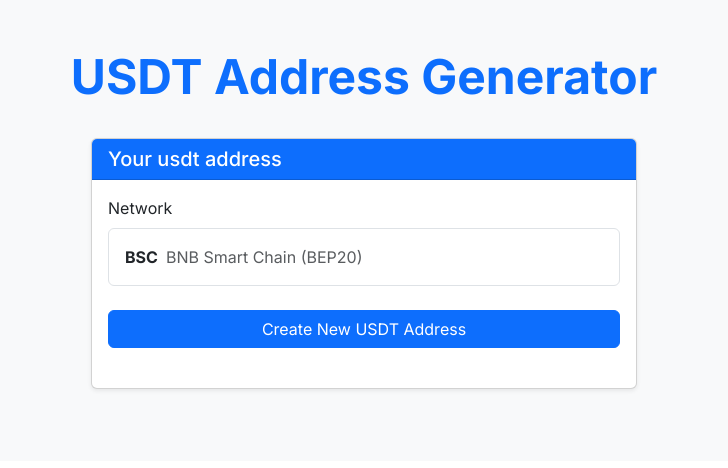
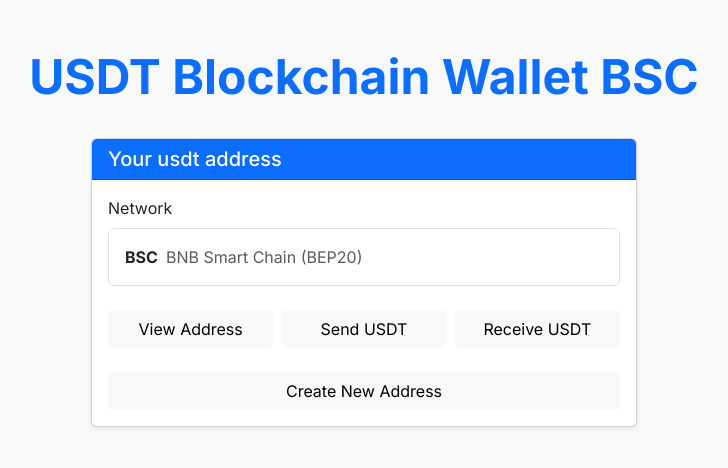
Before and after one commit to nguyenvanhuan243/nextjs-usdt-tool, a Next.js app: page / in a window 1280 px wide. Shown: the top 468 px of the page, without its empty margins (276-1004 px from the left). Built offline with nearby package versions, Linux system fonts and the light colour scheme.

Commit message:
Improve tool

```diff
--- a/app/components/UsdtAddressForm.tsx
+++ b/app/components/UsdtAddressForm.tsx
@@ -3,7 +3,9 @@
 import { useState } from 'react';
 import axios from 'axios';
 import { QRCodeSVG } from 'qrcode.react';
-import { Card, Button, Form, Alert, Container, Row, Col } from 'react-bootstrap';
+import { Card, Button, Form, Alert, Row, Col } from 'react-bootstrap';
+import { ToastContainer, toast } from 'react-toastify';
+import 'react-toastify/dist/ReactToastify.css';
 
 interface UsdtAddressFormProps {
   formTitle: string;
@@ -14,6 +16,7 @@
   const [loading, setLoading] = useState<boolean>(false);
   const [error, setError] = useState<string>('');
   const [copied, setCopied] = useState<boolean>(false);
+  const [currentTab, setCurrentTab] = useState<string>('');
 
   const renderUsdtLogo = () => {
     return (
@@ -26,12 +29,193 @@
     );
   };
 
+  const renderCurrentForm = () => {
+    if (currentTab === 'create') {
+      return (
+        <>
+          {/* Address Display */}
+          < Form.Group className="mb-4" >
+            <Form.Label>
+              Deposit Address <span className="text-danger">*</span>
+            </Form.Label>
+            <div className="border rounded p-3">
+              <div className="d-flex justify-content-between align-items-center">
+                <div className="text-break">{address}</div>
+                <Button
+                  variant="outline-primary"
+                  size="sm"
+                  onClick={handleCopyAddress}
+                  className="ms-2"
+                >
+                  {copied ? 'Copied!' : 'Copy'}
+                </Button>
+              </div>
+            </div>
+          </Form.Group >
+
+          {/* QR Code */}
+          < div className="text-center mb-4" >
+            <div className="position-relative d-inline-block">
+              <QRCodeSVG
+                value={address}
+                size={192}
+                level="L"
+                includeMargin={false}
+              />
+              <div className="position-absolute top-50 start-50 translate-middle">
+                <div className="bg-white rounded-circle p-2 shadow-sm">
+                  {renderUsdtLogo()}
+                </div>
+              </div>
+            </div>
+          </div >
+
+          {/* Minimum Deposit */}
+          < div className="d-flex justify-content-between mb-4" >
+            <span className="text-muted">Minimum Deposit</span>
+            <strong>0.1 USDT</strong>
+          </div >
+
+          {/* Notice */}
+          < Alert variant="warning" >
+            <strong>Notice</strong>
+            <ul className="mb-0 mt-2">
+              <li>
+                Minimum deposit amount is <strong>0.1 USDT</strong>. Deposits below
+                this amount will not be credited and cannot be refunded.
+              </li>
+            </ul>
+          </Alert >
+        </>
+      );
+    }
+    if (currentTab === 'send') {
+      return (
+        <>
+          {/* Address Display */}
+          < Form.Group className="mb-4" >
+            <Form.Label>
+              Deposit Address <span className="text-danger">*</span>
+            </Form.Label>
+            <div className="border rounded p-3">
+              <div className="d-flex justify-content-between align-items-center">
+                <div className="text-break">{address}</div>
+                <Button
+                  variant="outline-primary"
+                  size="sm"
+                  onClick={handleCopyAddress}
+                  className="ms-2"
+                >
+                  {copied ? 'Copied!' : 'Copy'}
+                </Button>
+              </div>
+            </div>
+          </Form.Group >
+
+          {/* QR Code */}
+          < div className="text-center mb-4" >
+            <div className="position-relative d-inline-block">
+              <QRCodeSVG
+                value={address}
+                size={192}
+                level="L"
+                includeMargin={false}
+              />
+              <div className="position-absolute top-50 start-50 translate-middle">
+                <div className="bg-white rounded-circle p-2 shadow-sm">
+                  {renderUsdtLogo()}
+                </div>
+              </div>
+            </div>
+          </div >
+
+          {/* Minimum Deposit */}
+          < div className="d-flex justify-content-between mb-4" >
+            <span className="text-muted">Minimum Deposit</span>
+            <strong>0.1 USDT</strong>
+          </div >
+
+          {/* Notice */}
+          < Alert variant="warning" >
+            <strong>Notice</strong>
+            <ul className="mb-0 mt-2">
+              <li>
+                Minimum deposit amount is <strong>0.1 USDT</strong>. Deposits below
+                this amount will not be credited and cannot be refunded.
+              </li>
+            </ul>
+          </Alert >
+        </>
+      );
+    }
+    if (currentTab === 'receive') {
+      return (
+        <>
+          {/* Address Display */}
+          < Form.Group className="mb-4" >
+            <Form.Label>
+              Deposit Address <span className="text-danger">*</span>
+            </Form.Label>
+            <div className="border rounded p-3">
+              <div className="d-flex justify-content-between align-items-center">
+                <div className="text-break">{address}</div>
+                <Button
+                  variant="outline-primary"
+                  size="sm"
+                  onClick={handleCopyAddress}
+                  className="ms-2"
+                >
+                  {copied ? 'Copied!' : 'Copy'}
+                </Button>
+              </div>
+            </div>
+          </Form.Group >
+
+          {/* QR Code */}
+          < div className="text-center mb-4" >
+            <div className="position-relative d-inline-block">
+              <QRCodeSVG
+                value={address}
+                size={192}
+                level="L"
+                includeMargin={false}
+              />
+              <div className="position-absolute top-50 start-50 translate-middle">
+                <div className="bg-white rounded-circle p-2 shadow-sm">
+                  {renderUsdtLogo()}
+                </div>
+              </div>
+            </div>
+          </div >
+
+          {/* Minimum Deposit */}
+          < div className="d-flex justify-content-between mb-4" >
+            <span className="text-muted">Minimum Deposit</span>
+            <strong>0.1 USDT</strong>
+          </div >
+
+          {/* Notice */}
+          < Alert variant="warning" >
+            <strong>Notice</strong>
+            <ul className="mb-0 mt-2">
+              <li>
+                Minimum deposit amount is <strong>0.1 USDT</strong>. Deposits below
+                this amount will not be credited and cannot be refunded.
+              </li>
+            </ul>
+          </Alert >
+        </>
+      );
+    }
+  };
+
   const handleCreateAddress = async () => {
     try {
       setLoading(true);
       setError('');
       const response = await axios.get(`${process.env.NEXT_PUBLIC_API_URL}/blockchain/getNewWallet`);
       setAddress(response.data.address);
+      toast.success('New address generated successfully!');
     } catch (err) {
       setError('Failed to generate address. Please try again.');
       console.error('Error generating address:', err);
@@ -67,14 +251,38 @@
         </Form.Group>
 
         {/* Create Address Button */}
-        <Button
-          variant="primary"
-          onClick={handleCreateAddress}
-          disabled={loading}
-          className="w-100 mb-4"
-        >
-          {loading ? 'Generating...' : 'Create New USDT Address'}
-        </Button>
+        <Row className="gx-2 mb-4">
+          <Col xs={4}>
+            <Button
+              variant={currentTab === 'create' ? 'primary' : 'light'}
+              onClick={() => setCurrentTab('create')}
+              disabled={loading}
+              className="w-100"
+            >
+              {loading ? 'Generating...' : 'View Address'}
+            </Button>
+          </Col>
+          <Col xs={4}>
+            <Button
+              variant={currentTab === 'send' ? 'primary' : 'light'}
+              onClick={() => setCurrentTab('send')}
+              disabled={loading}
+              className="w-100"
+            >
+              Send USDT
+            </Button>
+          </Col>
+          <Col xs={4}>
+            <Button
+              variant={currentTab === 'receive' ? 'primary' : 'light'}
+              onClick={() => setCurrentTab('receive')}
+              disabled={loading}
+              className="w-100"
+            >
+              Receive USDT
+            </Button>
+          </Col>
+        </Row>
 
         {error && (
           <Alert variant="danger" className="mb-4">
@@ -82,64 +290,22 @@
           </Alert>
         )}
 
-        {address && (
+        {address ? (
           <>
-            {/* Address Display */}
-            <Form.Group className="mb-4">
-              <Form.Label>
-                Deposit Address <span className="text-danger">*</span>
-              </Form.Label>
-              <div className="border rounded p-3">
-                <div className="d-flex justify-content-between align-items-center">
-                  <div className="text-break">{address}</div>
-                  <Button
-                    variant="outline-primary"
-                    size="sm"
-                    onClick={handleCopyAddress}
-                    className="ms-2"
-                  >
-                    {copied ? 'Copied!' : 'Copy'}
-                  </Button>
-                </div>
-              </div>
-            </Form.Group>
-
-            {/* QR Code */}
-            <div className="text-center mb-4">
-              <div className="position-relative d-inline-block">
-                <QRCodeSVG
-                  value={address}
-                  size={192}
-                  level="L"
-                  includeMargin={false}
-                />
-                <div className="position-absolute top-50 start-50 translate-middle">
-                  <div className="bg-white rounded-circle p-2 shadow-sm">
-                    {renderUsdtLogo()}
-                  </div>
-                </div>
-              </div>
-            </div>
-
-            {/* Minimum Deposit */}
-            <div className="d-flex justify-content-between mb-4">
-              <span className="text-muted">Minimum Deposit</span>
-              <strong>0.1 USDT</strong>
-            </div>
-
-            {/* Notice */}
-            <Alert variant="warning">
-              <strong>Notice</strong>
-              <ul className="mb-0 mt-2">
-                <li>
-                  Minimum deposit amount is <strong>0.1 USDT</strong>. Deposits below
-                  this amount will not be credited and cannot be refunded.
-                </li>
-              </ul>
-            </Alert>
+            {
+              renderCurrentForm()
+            }
           </>
-        )}
+        ) : <Button
+          variant={currentTab === 'send' ? 'primary' : 'light'}
+          onClick={handleCreateAddress}
+          disabled={loading}
+          className="w-100"
+        >
+          Create New Address
+        </Button>}
       </Card.Body>
+      <ToastContainer position="top-right" autoClose={3000} />
     </Card>
   );
 }
--- a/app/page.tsx
+++ b/app/page.tsx
@@ -7,7 +7,7 @@
       <Container>
         <Row className="justify-content-center">
           <Col xs={12} className="text-center mb-4">
-            <h1 className="display-5 fw-bold text-primary">USDT Address Generator</h1>
+            <h1 className="display-5 fw-bold text-primary">USDT Blockchain Wallet BSC</h1>
           </Col>
         </Row>
         <Row className="justify-content-center">
```
Also changed, not shown: package.json (+6 -5 lines), 1 other file (tests, documents, lock files or other folders).
